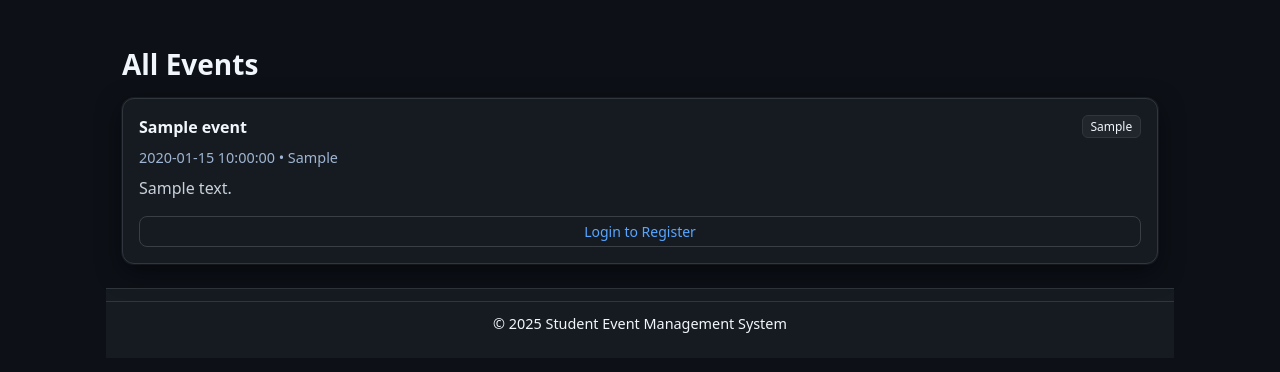
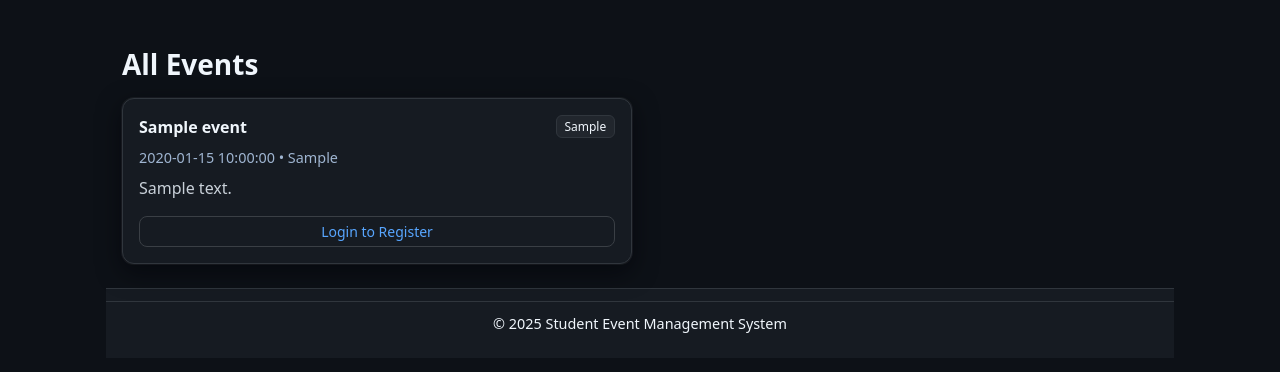
Before and after one commit to Dinath2002/student-event-management, a PHP site: page /events.php in a window 1280 px wide. Shown: the part 57-429 px from the top of the page. Run offline with PHP 8.4, Linux system fonts and the light colour scheme; tables that the repository leaves empty or names only in its code hold one stand-in row (values such as "Sample post").

Commit message:
Update events.php – fixed card visibility and improved button color contrast

```diff
--- a/project/public/events.php
+++ b/project/public/events.php
@@ -24,8 +24,9 @@
   <?php if (empty($events)): ?>
     <div class="alert alert-warning">No events yet.</div>
   <?php else: ?>
-    <div class="event-grid">
+    <div class="event-grid row row-cols-1 row-cols-md-2 g-3">
       <?php foreach ($events as $e): ?>
+        <div class="col">
           <div class="card p-3 event-card h-100">
             <div class="d-flex justify-content-between align-items-center mb-2">
               <div class="title"><?= htmlspecialchars($e['title']) ?></div>
@@ -46,10 +47,17 @@
             <?php endif; ?>
 
             <?php if (is_logged_in()): ?>
-            <a class="btn btn-primary btn-sm" href="/event.php?id=<?= (int)$e['event_id'] ?>">View &amp; Register</a>
+              <a class="btn btn-primary btn-sm"
+                 href="/event_register.php?id=<?= (int)$e['event_id'] ?>">
+                Register
+              </a>
             <?php else: ?>
-            <a class="btn btn-outline-secondary btn-sm" href="/login.php">Login to Register</a>
+              <a class="btn btn-outline-primary btn-sm"
+                 href="/login.php">
+                Login to Register
+              </a>
             <?php endif; ?>
+          </div>
         </div>
       <?php endforeach; ?>
     </div>
```
Lines whose indentation alone changed are shown as unchanged.
